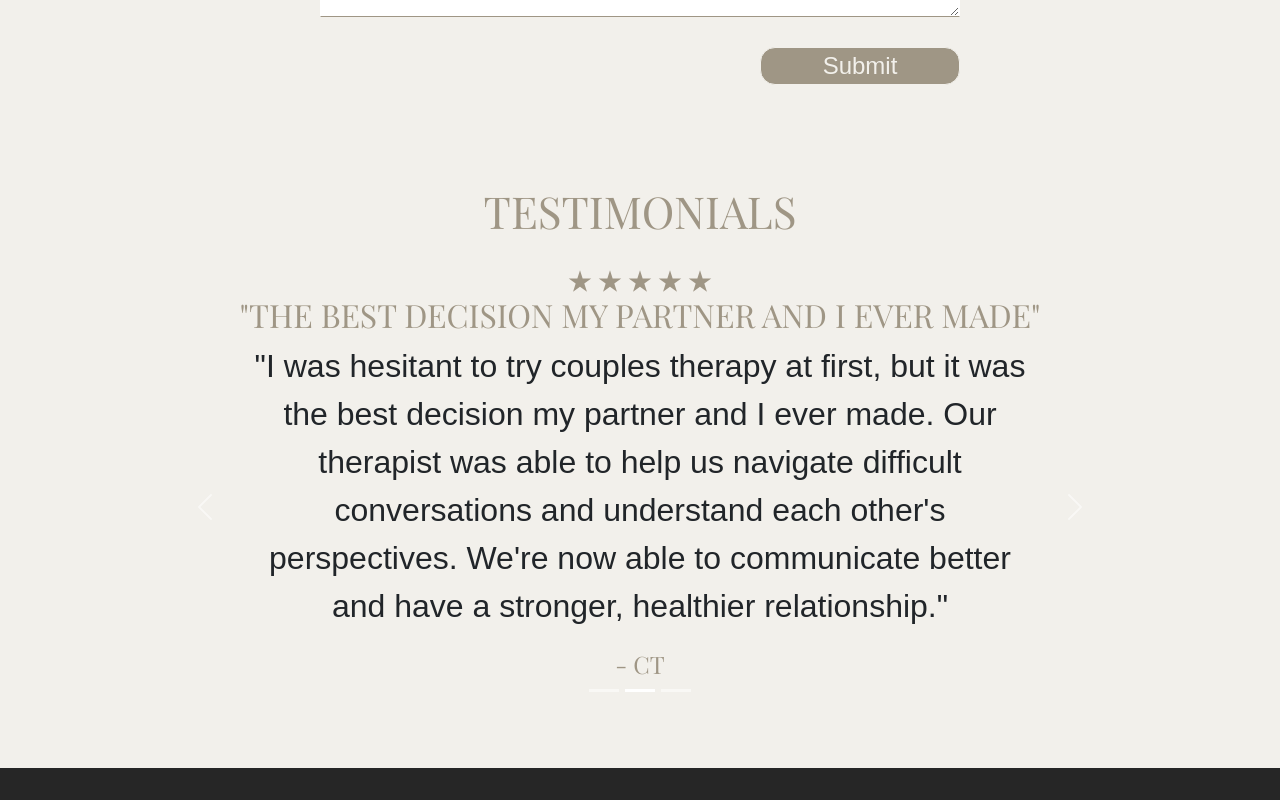
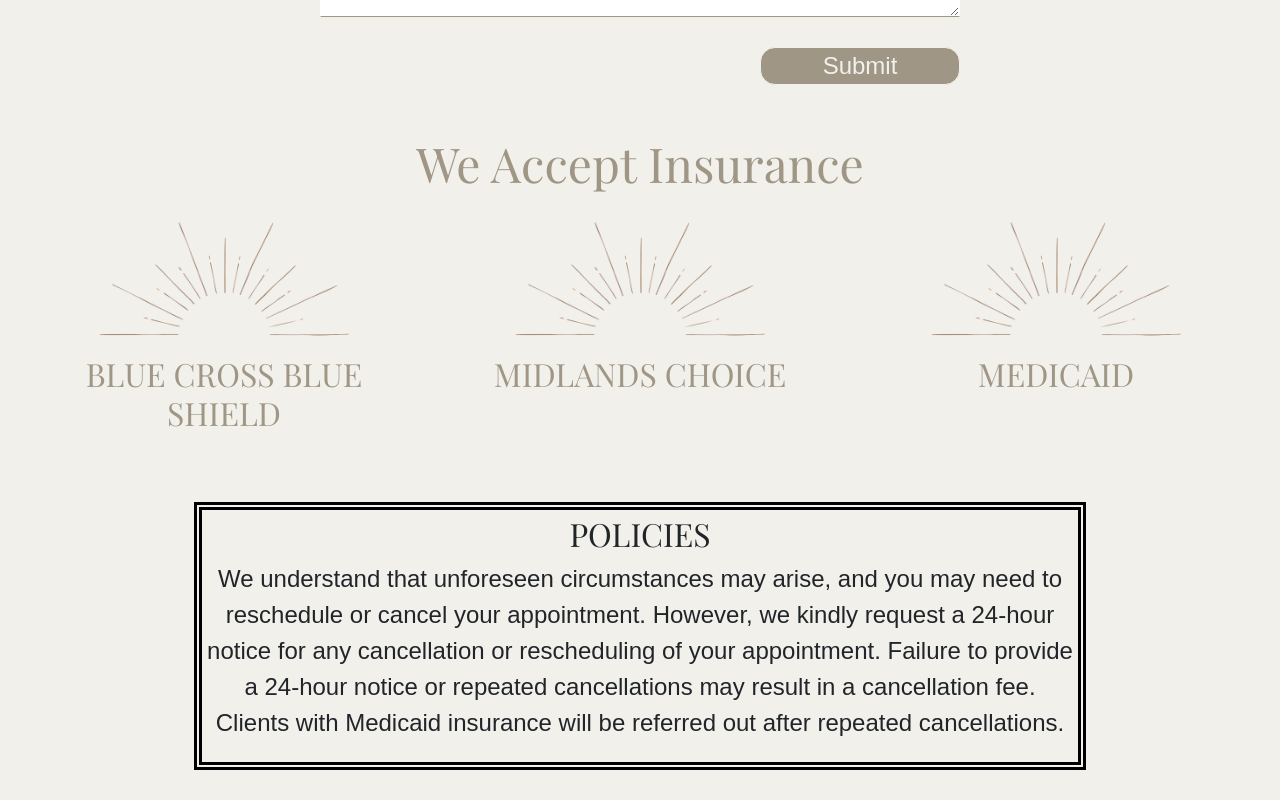
Before and after one commit to bralvis2/uplift-therapy, a React (Create React App) app: page /contact in a window 1280 px wide. Shown: the part 1820-2620 px from the top of the page. Built offline with nearby package versions, Linux system fonts and the light colour scheme.

Commit message:
Finished Cost Page for now

```diff
--- a/src/components/pages/Contact.js
+++ b/src/components/pages/Contact.js
@@ -2,8 +2,9 @@
 import ContactBanner from '../site-images/contact-banner.png'
 import Space from '../site-images/contact-space.png'
 import ContactForm from './Form/Form.js'
-import Testimonials from './Testimonials/Testimonials.js'
-import Star from '../SVG-icons/star.svg'
+// import Testimonials from './Testimonials/Testimonials.js'
+// import Star from '../SVG-icons/star.svg'
+import DecorIcon from '../site-images/decor-icon.png'
 
 // Style Sheet
 import './Contact.css'
@@ -85,7 +86,24 @@
         <div className='contact-form-section'>
           <ContactForm />
         </div>
-        <div className='testimonial-section'>
+        <div className='insurance-section'>
+          <h2>We Accept Insurance</h2>
+          <div className='insurance-container'>
+            <div className='insurance'>
+              <img src={DecorIcon} alt='' />
+              <h3>BLUE CROSS BLUE SHIELD</h3>
+            </div>
+            <div className='insurance'>
+              <img src={DecorIcon} alt='' />
+              <h3>MIDLANDS CHOICE</h3>
+            </div>
+            <div className='insurance'>
+              <img src={DecorIcon} alt='' />
+              <h3>MEDICAID</h3>
+            </div>
+          </div>
+        </div>
+        {/* <div className='testimonial-section'>
           <h2>TESTIMONIALS</h2>
           <div className='ratings'>
             <img src={Star}></img>
@@ -95,6 +113,16 @@
             <img src={Star}></img>
           </div>
           <Testimonials />
+        </div> */}
+         <div className='policies-section'>
+          <div className='policies-content'>
+            <h2>POLICIES</h2>
+            <p>We understand that unforeseen circumstances may arise, and you may need to reschedule or cancel
+              your appointment. However, we kindly request a 24-hour notice for any cancellation or rescheduling
+              of your appointment. Failure to provide a 24-hour notice or repeated cancellations may result in
+              a cancellation fee. Clients with Medicaid insurance will be referred out after repeated
+              cancellations.</p>
+          </div>
         </div>
       </div>
     );
--- a/src/components/pages/Costs.css
+++ b/src/components/pages/Costs.css
@@ -38,6 +38,7 @@
     padding: 40px 0px;
     display: flex;
     justify-content: space-evenly;
+    align-items: center;
 }
 
 .private-pay-content {
@@ -50,7 +51,8 @@
 .private-pay-content h2 {
     font-family: 'Playfair Display', serif;
     font-size: 3rem;
-    margin-bottom: 20px;
+    padding: 20px 0px ;
+    color: var(--tan2);
 }
 
 .payment-card {
@@ -121,6 +123,33 @@
     color: var(--tupe);
 }
 
+/* Policies Section */
+.policies-section {
+    background-color: var(--light);
+    display: flex;
+    align-items: center;
+    justify-content: center;
+    padding: 40px 0px;
+}
+
+.policies-content {
+    width: 70%;
+    text-align: center;
+    outline: 8px double black;
+    outline-offset: -10px;
+    padding: 15px;
+}
+
+.policies-content h2 {
+    font-family: 'Playfair Display', serif;
+    font-size: 2rem;
+}
+
+.policies-content p {
+    font-family: 'Alegreya Sans', sans-serif;
+    font-size: 1.5rem;
+}
+
 @media screen and (max-width:765px) {
     .private-pay {
         flex-direction: column-reverse;
--- a/src/components/pages/Costs.js
+++ b/src/components/pages/Costs.js
@@ -1,7 +1,9 @@
 import React, { Component } from 'react';
+import { Link } from 'react-router-dom';
 import CostBanner from '../site-images/cost-banner.png'
 import CostA from '../site-images/cost-a.png'
 import DecorIcon from '../site-images/decor-icon.png'
+import Telehealth from '../site-images/telehealth.png'
 
 // Style Sheet
 import './Costs.css'
@@ -16,6 +18,23 @@
           </div>
           <div className='cost-banner-quote'>
             <h1>COST</h1>
+          </div>
+        </div>
+        <div className='insurance-section'>
+          <h2>We Accept Insurance</h2>
+          <div className='insurance-container'>
+            <div className='insurance'>
+              <img src={DecorIcon} alt='' />
+              <h3>BLUE CROSS BLUE SHIELD</h3>
+            </div>
+            <div className='insurance'>
+              <img src={DecorIcon} alt='' />
+              <h3>MIDLANDS CHOICE</h3>
+            </div>
+            <div className='insurance'>
+              <img src={DecorIcon} alt='' />
+              <h3>MEDICAID</h3>
+            </div>
           </div>
         </div>
         <div className='private-pay'>
@@ -36,21 +55,31 @@
             <img src={CostA} alt='' />
           </div>
         </div>
-        <div className='insurance-section'>
-          <h2>We Accept Insurance</h2>
-          <div className='insurance-container'>
-            <div className='insurance'>
-              <img src={DecorIcon} alt='' />
-              <h3>BLUE CROSS BLUE SHIELD</h3>
-            </div>
-            <div className='insurance'>
-              <img src={DecorIcon} alt='' />
-              <h3>MIDLANDS CHOICE</h3>
-            </div>
-            <div className='insurance'>
-              <img src={DecorIcon} alt='' />
-              <h3>MEDICAID</h3>
-            </div>
+        <div className='what-we-offer-section'>
+          <div className='wwo-image'>
+            <img src={Telehealth} alt='Online mental health services' />
+          </div>
+          <div className='wwo-content'>
+            <h2>TELEHEALTH</h2>
+            <p>
+              Telehealth services are mental health services that are provided remotely through electronic
+              communication technologies such as video conferencing or phone call. This type of service allows
+              clients to access mental health care from the comfort of their own homes or other convenient
+              locations, while also providing greater flexibility in scheduling appointments. *Available for Nebraska Residents Only.*
+            </p>
+            <Link to={'/contact'}>
+              SEND US AN INQUIRY &rarr;
+            </Link>
+          </div>
+        </div>
+        <div className='policies-section'>
+          <div className='policies-content'>
+            <h2>POLICIES</h2>
+            <p>We understand that unforeseen circumstances may arise, and you may need to reschedule or cancel
+              your appointment. However, we kindly request a 24-hour notice for any cancellation or rescheduling
+              of your appointment. Failure to provide a 24-hour notice or repeated cancellations may result in
+              a cancellation fee. Clients with Medicaid insurance will be referred out after repeated
+              cancellations.</p>
           </div>
         </div>
       </div>
--- a/src/components/pages/Home.css
+++ b/src/components/pages/Home.css
@@ -271,6 +271,57 @@
     width: 30px;
 }
 
+/* WHAT WE OFFER */
+.what-we-offer-section {
+    display: flex;
+    justify-content: space-evenly;
+    align-items: center;
+    background-color: var(--light);
+    padding: 50px 0px;
+}
+
+.wwo-image {
+    width: 35%;
+    display: flex;
+}
+
+.wwo-image img {
+    width: 100%;
+    outline: 3px solid var(--tupe);
+    outline-offset: -10px;
+}
+
+.wwo-content {
+    width: 45%;
+    display: flex;
+    flex-direction: column;
+    align-items: center;
+}
+
+.wwo-content h2 {
+    font-size: 2.5rem;
+    font-family: 'Playfair Display', serif;
+    color: var(--tupe);
+    padding: 0px 0px 15px 0px;
+}
+
+.wwo-content p {
+    font-family: 'Alegreya Sans', sans-serif;
+    font-size: 1.5rem;
+}
+
+.wwo-content a {
+    font-family: 'Playfair Display', serif;
+    font-size: 1.5rem;
+    color: var(--tupe);
+    text-decoration: none;
+}
+
+.wwo-content a:hover {
+    color: black;
+    border-bottom: 1px solid black;
+}
+
 @media screen and (max-width: 950px) {
     .welcome-container img {
         width: 60%;
@@ -307,6 +358,16 @@
         flex-direction: column;
         padding: 10px;
     }
+
+    .wwo-content h2 {
+        font-size: 2rem;
+    }
+
+    .wwo-content p {
+        font-size: 1.25rem;
+    }
+
+
 }
 
 @media screen and (max-width: 750px) {
@@ -353,6 +414,17 @@
         width: 70%;
     }
 
+    .what-we-offer-section {
+        flex-direction: column;
+    }
+    .wwo-image {
+        width: 70%;
+        padding-bottom: 30px;
+    }
+
+    .wwo-content {
+        width: 70%;
+    }
 }
 
 @media screen and (max-width: 560px) {
--- a/src/components/pages/Home.js
+++ b/src/components/pages/Home.js
@@ -7,8 +7,10 @@
 import IndImg from '../site-images/home-individual.png'
 import Owner from '../site-images/owner.png'
 import DecorIcon from '../site-images/decor-icon.png'
-import Testimonials from './Testimonials/Testimonials';
-import Star from '../SVG-icons/star.svg'
+// import Testimonials from './Testimonials/Testimonials';
+// import Star from '../SVG-icons/star.svg'
+import Telehealth from '../site-images/telehealth.png'
+import CheckMark from '../SVG-icons/check-mark.svg'
 
 import './Home.css'
 
@@ -18,7 +20,7 @@
       <div className='home'>
         <div className='home-cover'>
           <div className='cover-page-image'>
-              <img src={CoverPage} alt='Sun set cover page'/>
+            <img src={CoverPage} alt='Sun set cover page' />
           </div>
           <div className='cover-quote'>
             <h2>TAKE THE FIRST STEP TOWARDS HEALING</h2>
@@ -27,7 +29,7 @@
         </div>
         <div className='welcome'>
           <div className='welcome-container'>
-              <img src={DecorSun} alt=''/>
+            <img src={DecorSun} alt='' />
             <h1>Welcome to Uplift Therapy!</h1>
             <p>Uplift Therapy helps individuals, couples, and families who are experiencing emotional
               and behavioral difficulties. With growth in mind, Uplift Therapy aims to enhance
@@ -41,7 +43,7 @@
           <h1>OUR CLINICAL FOCUS</h1>
           <div className='expertise-cards-container'>
             <div className='expertise-cards'>
-                <img src={CoupleImg} alt='A couple looking at sunset'/>
+              <img src={CoupleImg} alt='A couple looking at sunset' />
               <div className='expertise-card-content'>
                 <h2>Couples</h2>
                 <p>Couples Therapy helps people reconnect with their partner by reducing conflict,
@@ -55,7 +57,7 @@
               </div>
             </div>
             <div className='expertise-cards'>
-                <img src={FamilyImg} alt='A couple looking at sunset'/>
+              <img src={FamilyImg} alt='A couple looking at sunset' />
               <div className='expertise-card-content'>
                 <h2>Family</h2>
                 <p>Families can benefit from therapy when they experience a stressful event that strains
@@ -69,7 +71,7 @@
               </div>
             </div>
             <div className='expertise-cards'>
-                <img src={IndImg} alt='A couple looking at sunset'/>
+              <img src={IndImg} alt='A couple looking at sunset' />
               <div className='expertise-card-content'>
                 <h2>Individuals</h2>
                 <p>Individual therapy is a personal journey toward personal growth and an increase in life
@@ -97,33 +99,33 @@
             </Link>
           </div>
           <div className='about-therapist-image'>
-              <img src={Owner} alt='Rosi Torres, MS, LMHP'/>
+            <img src={Owner} alt='Rosi Torres, MS, LMHP' />
           </div>
         </div>
         <div className='home-process'>
           <h2>THE PROCESS</h2>
           <div className='home-process-container'>
             <div className='process-card'>
-                <img src={DecorIcon} alt=''/>
+              <img src={DecorIcon} alt='' />
               <h3><span>1.</span> SCHEDULE YOUR CONSULTATION</h3>
               <p>Contact us to schedule your first appointment. We can provide information about insurance
                 coverage and help clients understand their payment options.</p>
             </div>
             <div className='process-card'>
-              <img src={DecorIcon} alt=''/>
+              <img src={DecorIcon} alt='' />
               <h3><span>2.</span> CREATE A PLAN</h3>
               <p>By working collaboratively with clients, we can help create a roadmap for success
                 and provide ongoing support and guidance along the way.</p>
             </div>
             <div className='process-card'>
-              <img src={DecorIcon} alt=''/>
+              <img src={DecorIcon} alt='' />
               <h3><span>3.</span> BEGIN YOUR JOURNEY</h3>
               <p> Begin your journey towards self-discovery and personal growth with tools and strategies
                 to navigate challenges.</p>
             </div>
           </div>
         </div>
-          <div className='testimonial-section'>
+        {/* <div className='testimonial-section'>
             <h2>TESTIMONIALS</h2>
             <div className='ratings'>
               <img src={Star}></img>
@@ -133,6 +135,23 @@
               <img src={Star}></img>
             </div>
             <Testimonials/>
+          </div> */}
+        <div className='what-we-offer-section'>
+          <div className='wwo-image'>
+            <img src={Telehealth} alt='Online mental health services' />
+          </div>
+          <div className='wwo-content'>
+            <h2>TELEHEALTH</h2>
+            <p>
+            Telehealth services are mental health services that are provided remotely through electronic
+            communication technologies such as video conferencing or phone call. This type of service allows
+            clients to access mental health care from the comfort of their own homes or other convenient
+            locations, while also providing greater flexibility in scheduling appointments. *Available for Nebraska Residents Only.*
+            </p>
+            <Link to={'/contact'}>
+                SEND US AN INQUIRY &rarr;
+            </Link>
+          </div>
         </div>
       </div>
     );
```
Also changed, not shown: 1 other file (tests, documents, lock files or other folders). Lines whose indentation alone changed are shown as unchanged.
